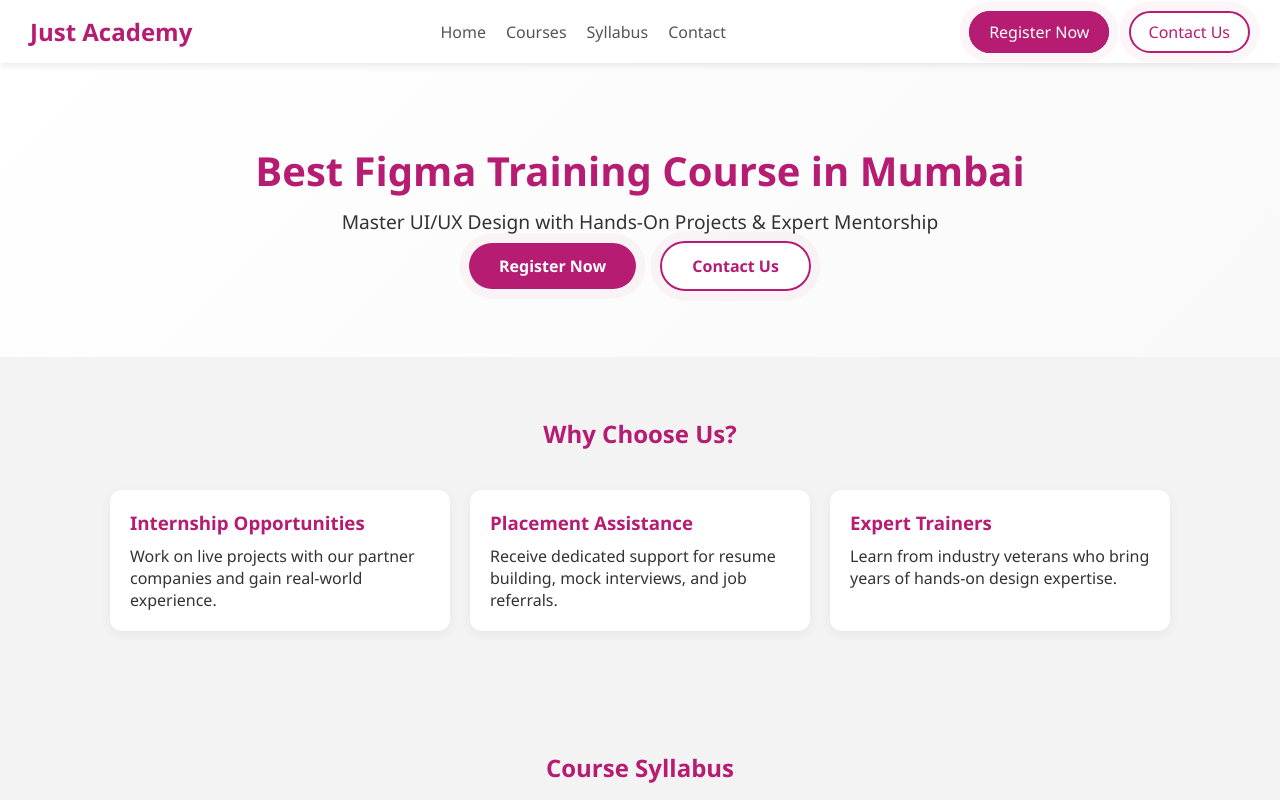
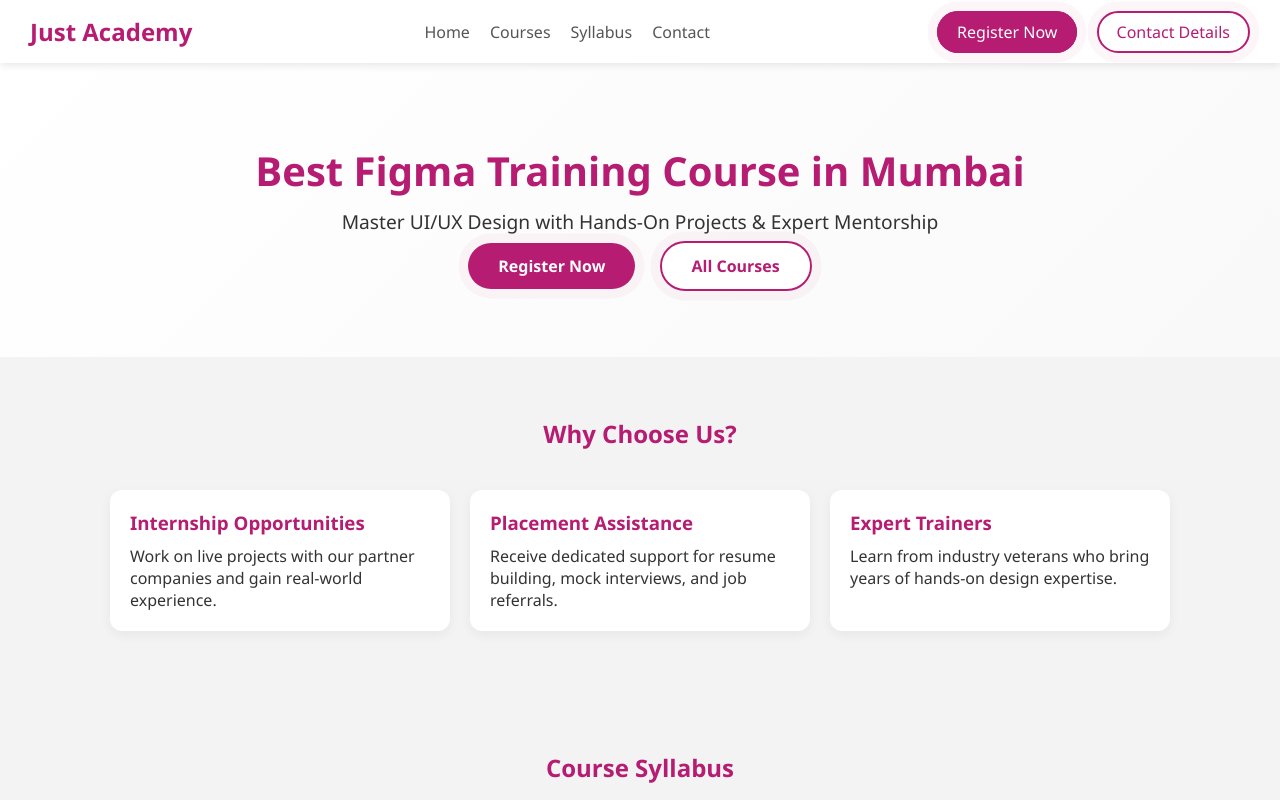
Before and after one commit to justacademy0/best-figma-training-course-mumbai, a plain HTML site: page index.html in a window 1280 px wide. Shown: the top 800 px of the page. Drawn offline with Linux system fonts and the light colour scheme.

Commit message:
Update index.html

```diff
--- a/index.html
+++ b/index.html
@@ -63,7 +63,7 @@
     </ul>
     <div class="nav-btns">
       <a href="https://www.justacademy.co/course-detail/figma-training" class="register" target="_blank">Register Now</a>
-      <a href="#contact" class="contact">Contact Us</a>
+      <a href="#contact" class="contact">Contact Details</a>
     </div>
   </nav>
 
@@ -72,7 +72,7 @@
     <p>Master UI/UX Design with Hands-On Projects & Expert Mentorship</p>
     <div class="hero-btns">
       <a href="https://www.justacademy.co/course-detail/figma-training" class="register" target="_blank">Register Now</a>
-      <a href="#contact" class="contact">Contact Us</a>
+      <a href="https://www.justacademy.co/" class="contact">All Courses</a>
     </div>
   </header>
 
```
